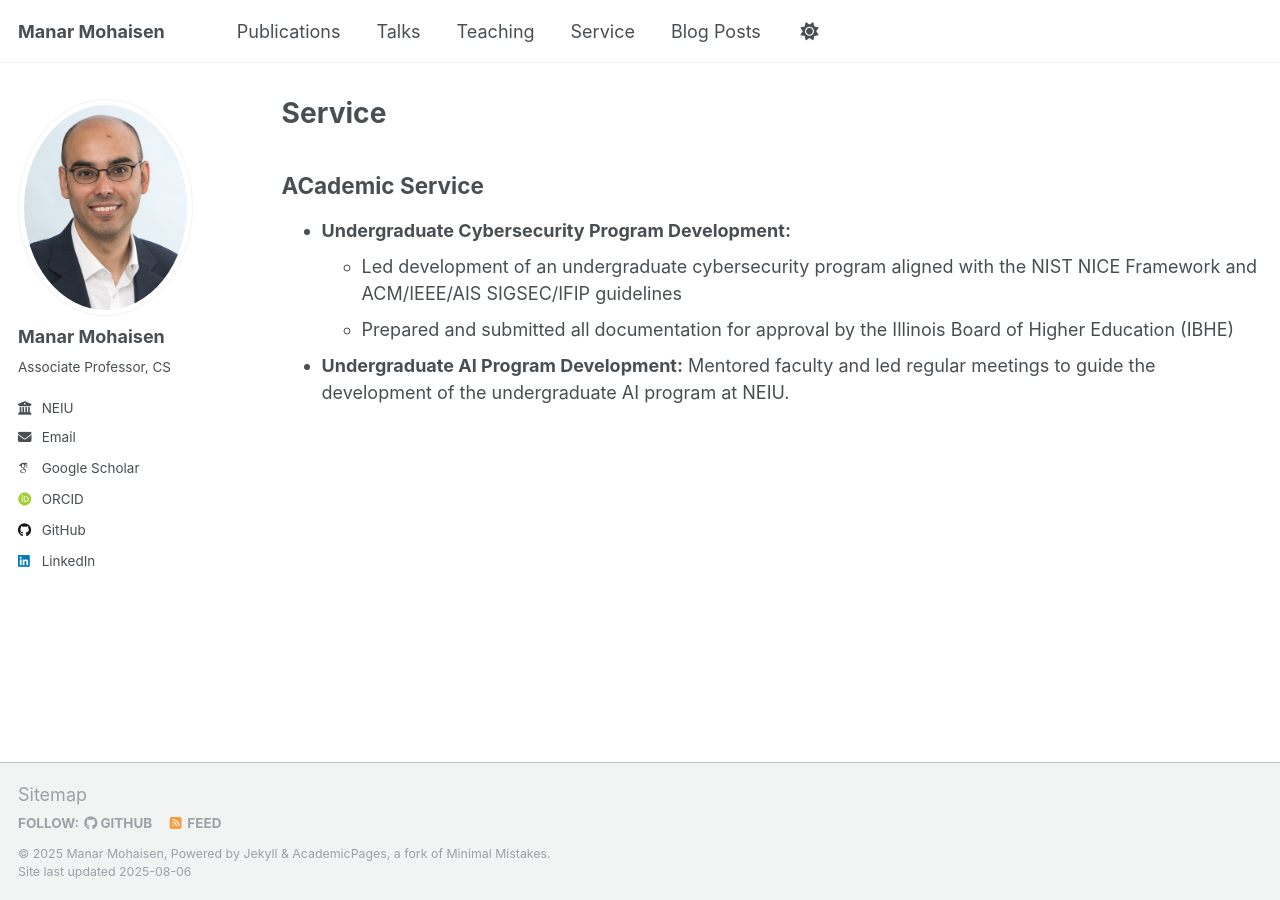
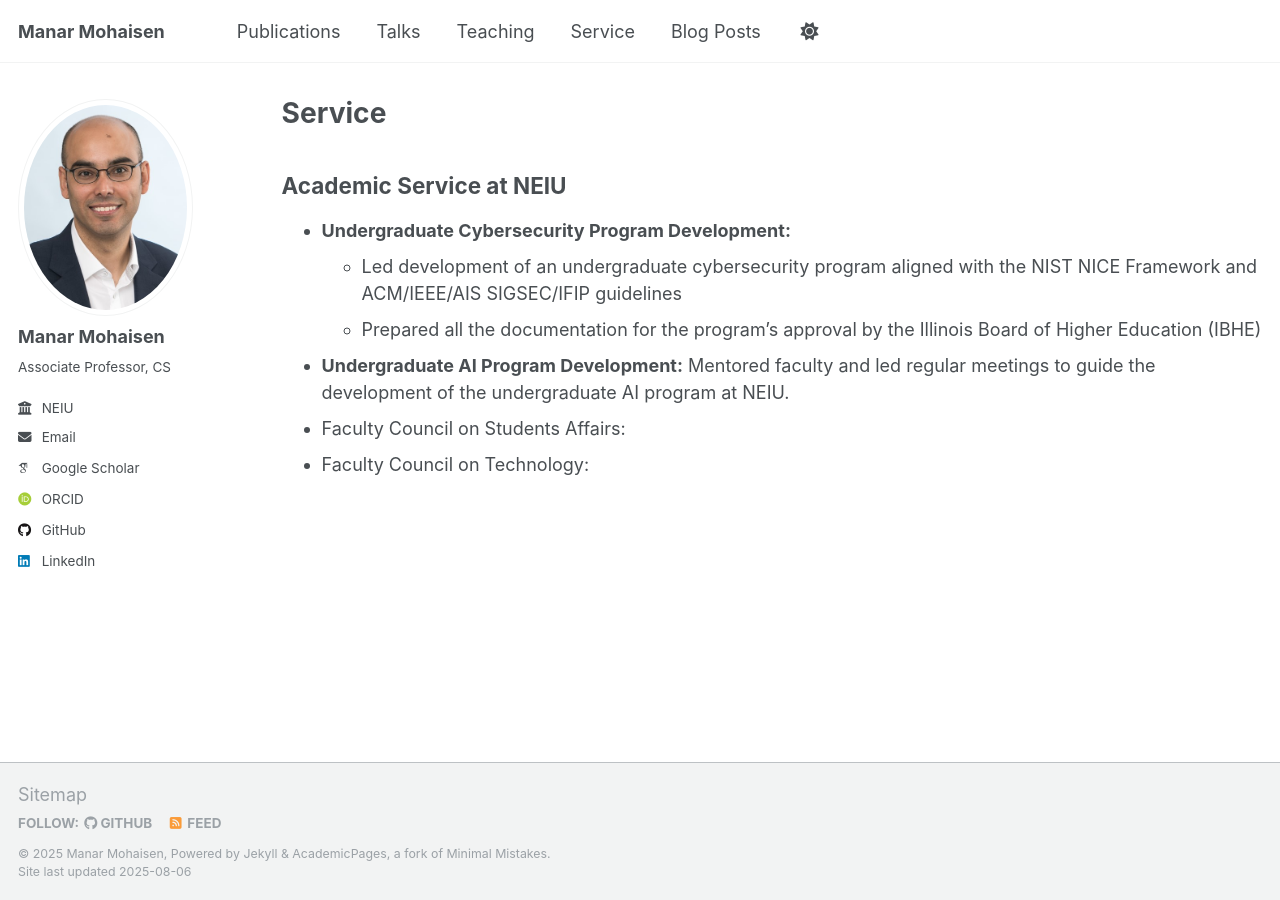
Before and after one commit to manarmohaisen/manarmohaisen.github.io, a Jekyll site: the page built from _pages/service.md, in a window 1280 px wide. Built offline with Jekyll 4.4.1, drawn with Linux system fonts in a browser that asks for light colours; some web fonts are replaced; a script that is not in the unit is left out.

Commit message:
Update service.md

```diff
--- a/_pages/service.md
+++ b/_pages/service.md
@@ -5,9 +5,11 @@ permalink: /service/
 author_profile: true
 ---
 
-**ACademic Service**
+**Academic Service at NEIU**
 ---
 - **Undergraduate Cybersecurity Program Development:**
   * Led development of an undergraduate cybersecurity program aligned with the NIST NICE Framework and ACM/IEEE/AIS SIGSEC/IFIP guidelines
-  * Prepared and submitted all documentation for approval by the Illinois Board of Higher Education (IBHE)
+  * Prepared all the documentation for the program's approval by the Illinois Board of Higher Education (IBHE)
 - **Undergraduate AI Program Development:** Mentored faculty and led regular meetings to guide the development of the undergraduate AI program at NEIU.
+- Faculty Council on Students Affairs:
+- Faculty Council on Technology:
```
